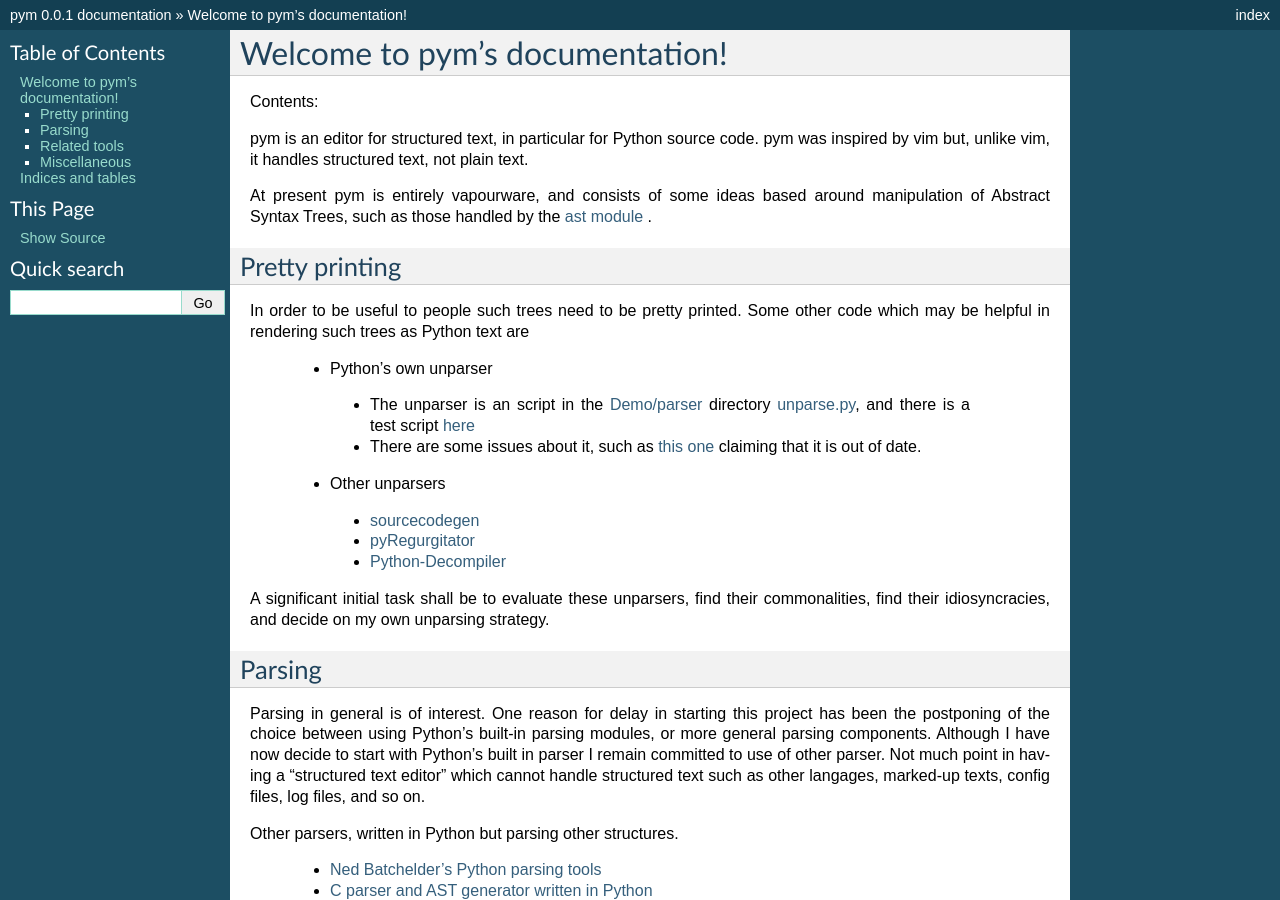
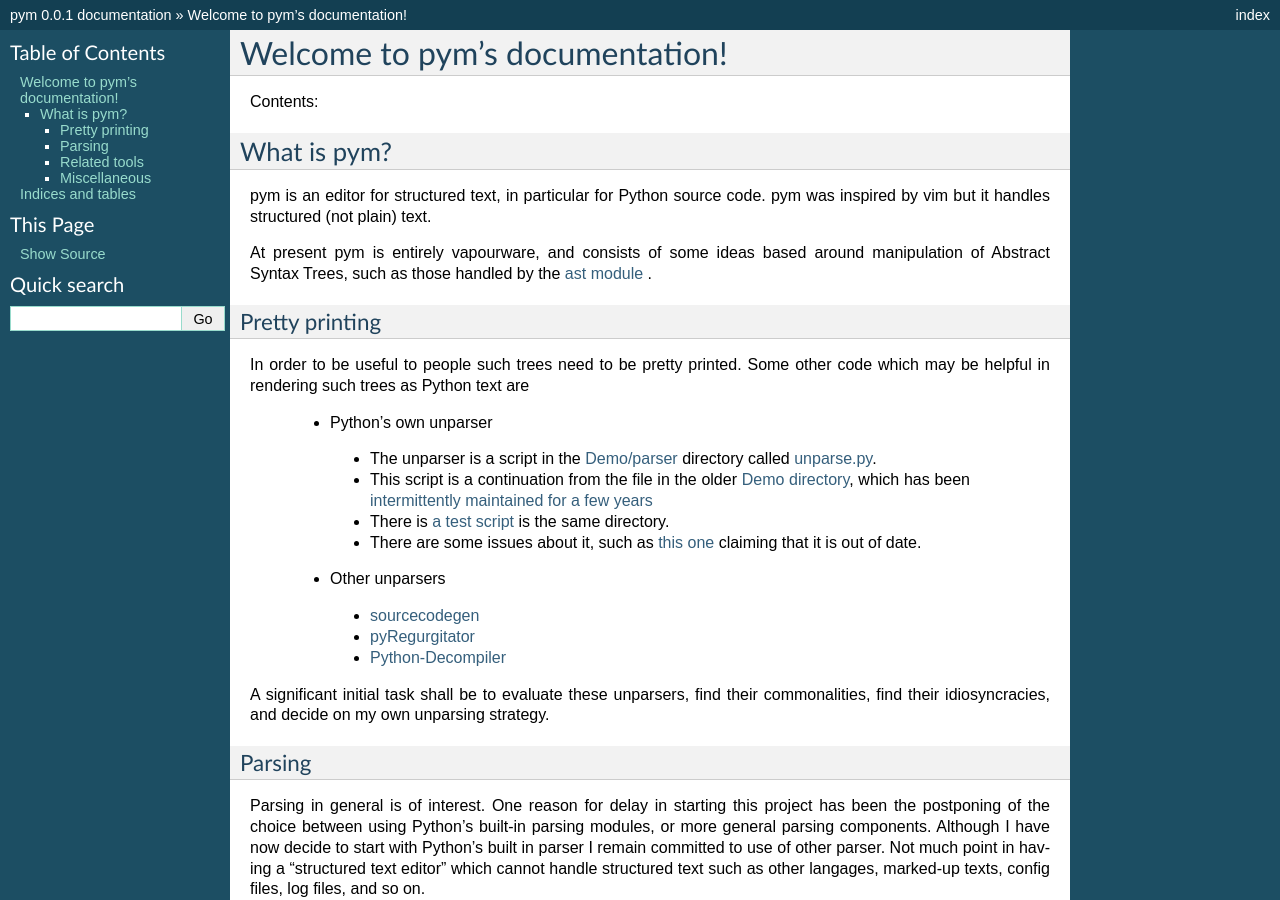
Before and after one commit to jalanb/pym, a Sphinx documentation site: the page built from docs/index.rst, in a window 1280 px wide and 900 px high. Built offline with Sphinx 7.4.7, drawn with Linux system fonts in a browser that asks for light colours; formulas are drawn with MathJax 3.

Commit message:
More about Python's unparser

```diff
--- a/docs/index.rst
+++ b/docs/index.rst
@@ -11,18 +11,22 @@ Contents:
 .. toctree::
    :maxdepth: 2
 
-pym is an editor for structured text, in particular for Python source code. pym was inspired by vim but, unlike vim, it handles structured text, not plain text.
+What is pym?
+-----------
+pym is an editor for structured text, in particular for Python source code. pym was inspired by vim but it handles structured (not plain) text.
 
 At present pym is entirely vapourware, and consists of some ideas based around manipulation of Abstract Syntax Trees, such as those handled by the `ast module <http://docs.python.org/2/library/ast.html?highlight=ast#node-classes>`_ .
 
 Pretty printing
----------------
+^^^^^^^^^^^^^^^
 
 In order to be useful to people such trees need to be pretty printed. Some other code which may be helpful in rendering such trees as Python text are
 
  * Python's own unparser
 
-  * The unparser is an script in the `Demo/parser <http://svn.python.org/projects/python/trunk/Demo/parser/README&view=markup>`_ directory `unparse.py <http://svn.python.org/projects/python/trunk/Demo/parser/unparse.py>`_, and there is a test script `here <http://hg.python.org/cpython/file/default/Tools/parser/test_unparse.py>`_
+  * The unparser is a script in the `Demo/parser <http://hg.python.org/cpython/file/3f7d5c235d82/Tools/parser>`_ directory called `unparse.py <http://hg.python.org/cpython/file/3f7d5c235d82/Tools/parser/unparse.py>`_.
+  * This script is a continuation from the file in the older `Demo directory <http://hg.python.org/cpython/file/043ef04f64d2/Demo/>`_, which has been `intermittently maintained for a few years <http://hg.python.org/cpython/log/d989c3fc9e28/Demo/parser/unparse.py>`_
+  * There is `a test script <http://hg.python.org/cpython/file/3f7d5c235d82/Tools/parser/test_unparse.py>`_ is the same directory.
   * There are some issues about it, such as `this one <http://bugs.python.org/issue14695>`_ claiming that it is out of date.
 
  * Other unparsers
@@ -34,7 +38,7 @@ In order to be useful to people such trees need to be pretty printed. Some other
 A significant initial task shall be to evaluate these unparsers, find their commonalities, find their idiosyncracies, and decide on my own unparsing strategy.
 
 Parsing
--------
+^^^^^^^
 
 Parsing in general is of interest. One reason for delay in starting this project has been the postponing of the choice between using Python's built-in parsing modules, or more general parsing components. Although I have now decide to start with Python's built in parser I remain committed to use of other parser. Not much point in having a "structured text editor" which cannot handle structured text such as other langages, marked-up texts, config files, log files, and so on.
 
@@ -59,14 +63,14 @@ Parsing produces Abstract Syntax Trees, which have a reasonable amount of relate
  * `Reddit on ASTs (in /r/python) <http://www.reddit.com/r/Python/search?q=ast&restrict_sr=on>`_
 
 Related tools
--------------
+^^^^^^^^^^^^^
 
 Autopep8 is a tool which re-writes Python source code (to increase compliance with PEP8), but does not use ASTs to do so.
 
   * `autopep8 <https://github.com/jalanb/autopep8>`_
 
 Miscellaneous
--------------
+^^^^^^^^^^^^^
 
 Other stuff I have read recently
 
```
